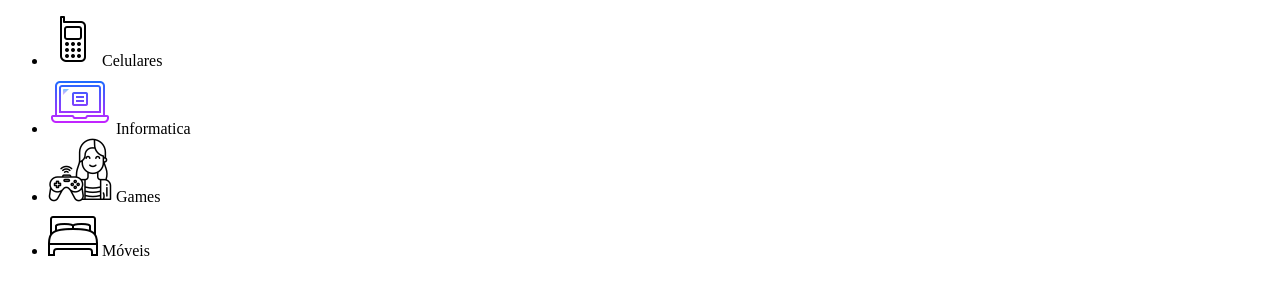
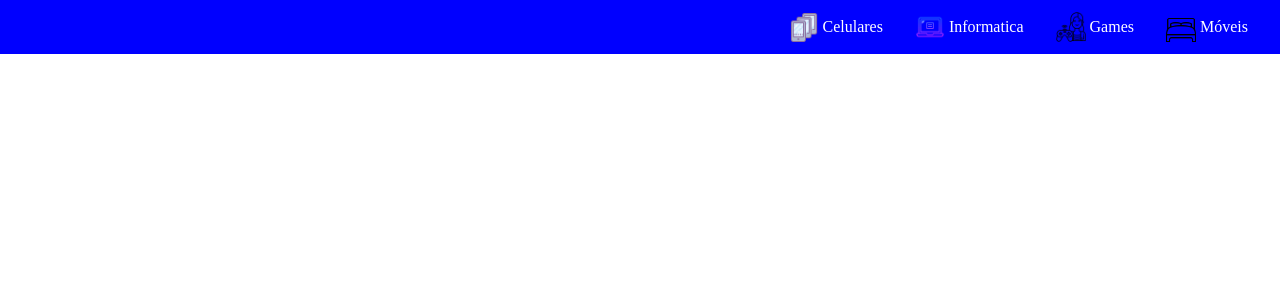
Before and after one commit to lahoracio/card-frontend, a plain HTML site: page index.html in a window 1280 px wide. Drawn offline with Linux system fonts and the light colour scheme.

Commit message:
css pronto

```diff
--- a/index.html
+++ b/index.html
@@ -10,9 +10,9 @@
 <body>
     <header>
         <nav>
-            <ul>
+            <ul class="menu">
                 <li>
-                    <img src="./img/celular.png " alt="">
+                    <img src="./img/icons8-celulares-64.png " alt="">
                     <span>Celulares</span>
                 </li>
                 <li>
--- a/style.css
+++ b/style.css
@@ -0,0 +1,40 @@
+*{
+    padding: 0;
+    margin: 0;
+    box-sizing: border-box;
+}
+
+ul, ol, li {
+    list-style: none;
+}
+
+a {
+    text-decoration: none;
+    color: inherit;
+}
+
+.menu{
+    background-color: blue;
+    justify-content: end;
+    display: flex;
+    color: white;
+    gap: 16px;
+    padding: 8px 24px;
+}
+
+.menu li {
+    display: flex;
+    gap: 4px;
+    align-items: center;
+    padding: 4px 8px;
+    transition: .5s;
+
+}
+
+.menu li:hover{
+    background-color:red;
+}
+
+.menu img{
+    height: 30px;
+}
```
Also changed, not shown: img/celular.png (deleted), img/icons8-celulares-64.png (added).
